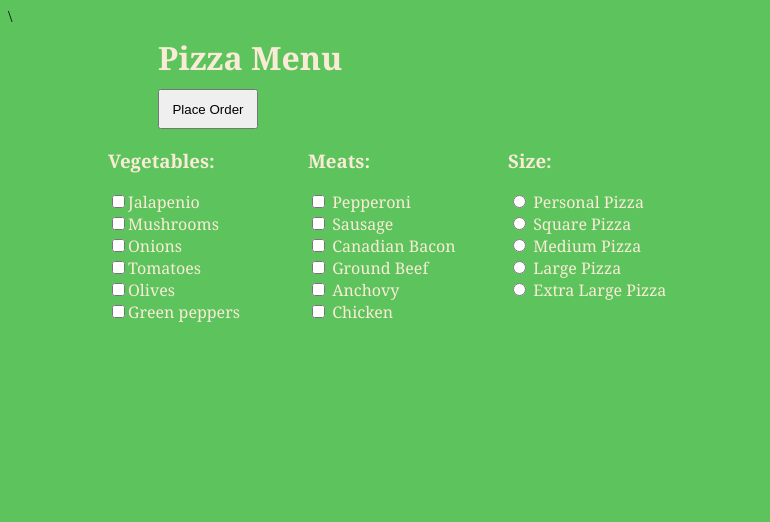
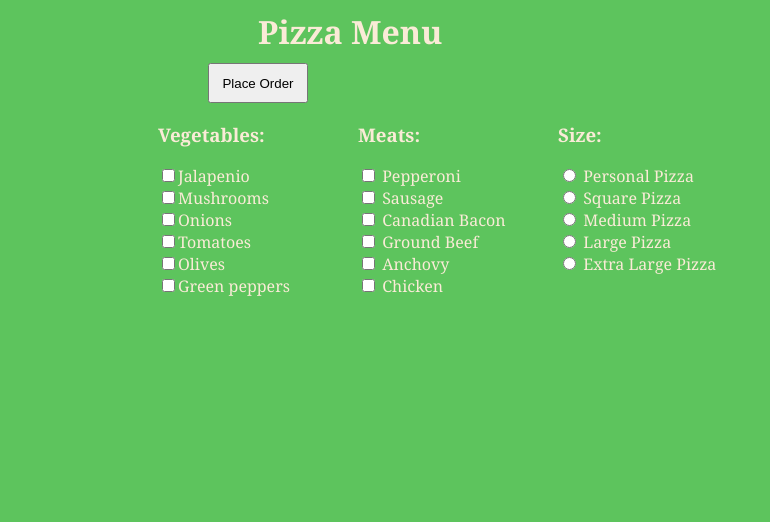
Before and after one commit to Kypok1995/JavaScript, a plain HTML site: page Basic_JavaScript_projects/Pizza project/pizza.html in a window 1280 px wide. Shown: the whole page, without its empty margins (0-770 px from the left). Drawn offline with Linux system fonts and the light colour scheme.

Commit message:
changed a margin

```diff
--- a/Basic_JavaScript_projects/Pizza project/CSS/pizza.css
+++ b/Basic_JavaScript_projects/Pizza project/CSS/pizza.css
@@ -2,7 +2,7 @@
     width: 600px;
     height: 470px;
     margin: 10px auto;
-    margin-left: 100px;
+    margin-left: 150px;
 }
 
 #frmMenu{
--- a/Basic_JavaScript_projects/Pizza project/pizza.html
+++ b/Basic_JavaScript_projects/Pizza project/pizza.html
@@ -1,7 +1,7 @@
 <!DOCTYPE html>
 <html lang = "en">
   <head>
-    <title> Pizza Menu website </title> \
+    <title> Pizza Menu website </title>
     <meta http-equiv="Content-Type" content="text/html; charset=UTF-8">
     <meta content="width=device-width, initial-scale=1.0" name="viewport">
     <script src="./JS/pizza.js" defer> </script>
@@ -10,7 +10,7 @@
 
   <body>
     <div ID="menuBG">
-        <h1 style="margin:0 0px 0 20px; margin-left: 50px;"> Pizza Menu </h1>
+        <h1 style="margin:0 0px 0 20px; margin-left: 100px;"> Pizza Menu </h1>
         <input id="btnOrder" type="button" onclick="getReceipt()" value="Place Order" style="margin-left: 50px;">
         <form id="frmMenu">
             <div class="menu left">
```
